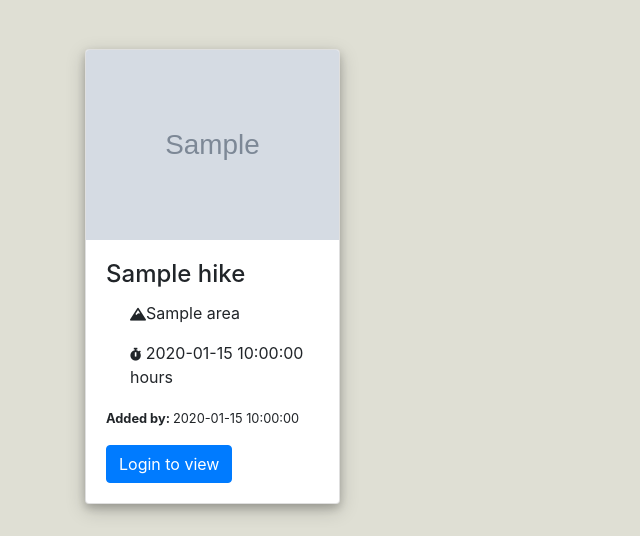
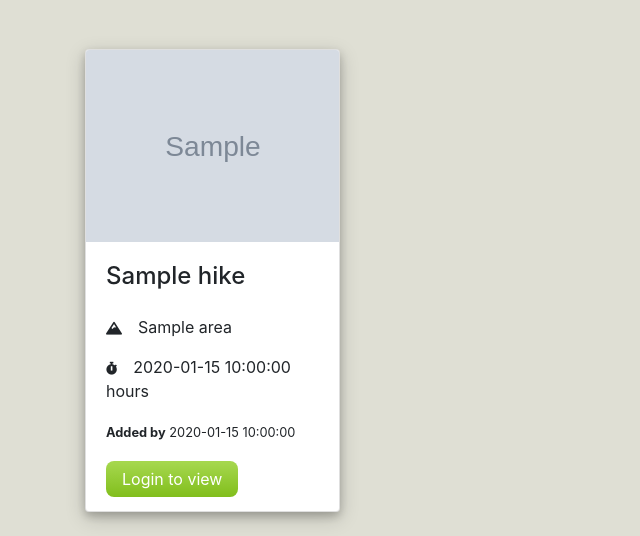
Before and after one commit to Johnny-Morgan/hike-logger, a Flask app: page /home in a window 1280 px wide. Shown: the part 727-1263 px from the top of the page, without its empty margins (0-640 px from the left). Run offline with Flask 2, Linux system fonts and the light colour scheme; grey boxes marked "Sample" are stand-in pictures; a database or web service that is not in the repository returns one stand-in record (values such as "Sample title"); some libraries are stand-ins or nearby versions.

Commit message:
Style home page latest hikes cards

```diff
--- a/static/css/style.css
+++ b/static/css/style.css
@@ -82,3 +82,11 @@ div.card {
 .btn-green {
     background: linear-gradient(to bottom, var(--light-green) 5%, var(--green) 100%);
 }
+
+@media (min-width: 768px) {
+    .card-img-top {
+        width: 100%;
+        height: 15vw;
+        object-fit: cover;
+    }
+}
--- a/templates/home.html
+++ b/templates/home.html
@@ -16,14 +16,14 @@
             <div class="card mb-4">
                 <img src="{{hike.img_url}}" class="card-img-top" alt="hike image">
                 <div class="card-body">
-                    <h4 class="card-title">{{hike.name}}</h4>
-                    <p class="ml-4"><small><i class="fas fa-mountain"></i></small>{{hike.area}}</p>
-                    <p class="ml-4"><small><i class="fas fa-stopwatch"></i></small> {{hike.time}} hours</p>
-                    <p><small><strong>Added by: </strong> {{hike.added_by}}</small></p>
+                    <h4 class="card-title mb-4">{{hike.name}}</h4>
+                    <p><small><i class="fas fa-mountain"></i></small><span class="ml-3">{{hike.area}}</span></p>
+                    <p><small><i class="fas fa-stopwatch"></i></small><span class="ml-3">{{hike.time}} hours</span></p>
+                    <p class="mb-4"><small><strong>Added by</strong> {{hike.added_by}}</small></p>
                     {% if session.user %}
                     <a href="{{ url_for('hike', hike_id=hike._id)}}" class="btn btn-primary">View Hike</a>
                     {% else %}
-                    <a href="{{ 'login' }}" class="btn btn-primary">Login to view</a>
+                    <a href="{{ 'login' }}" class="button btn-green">Login to view</a>
                     {% endif %}
                 </div>
             </div>
```
